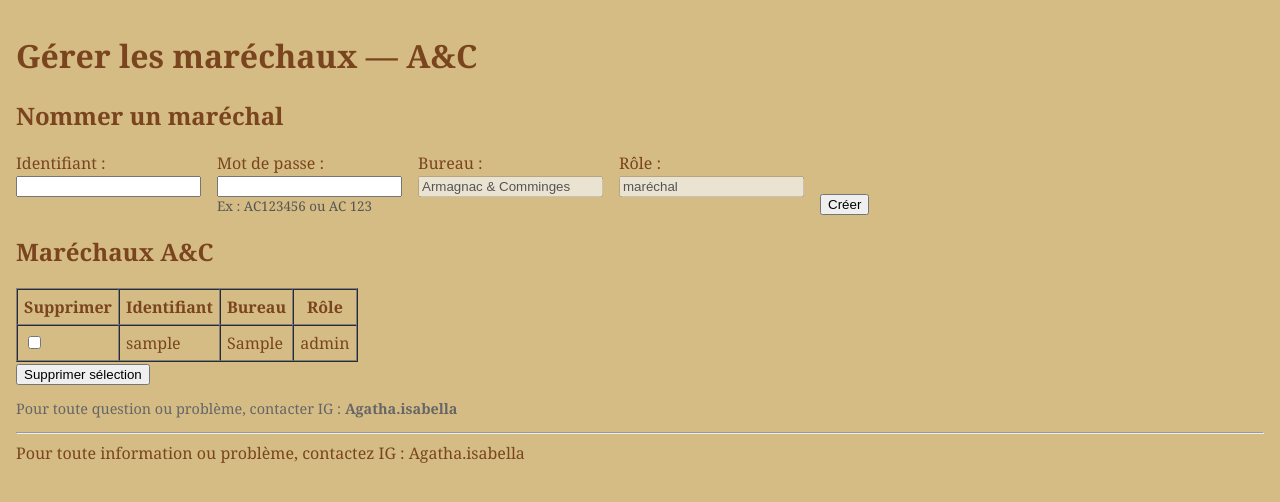
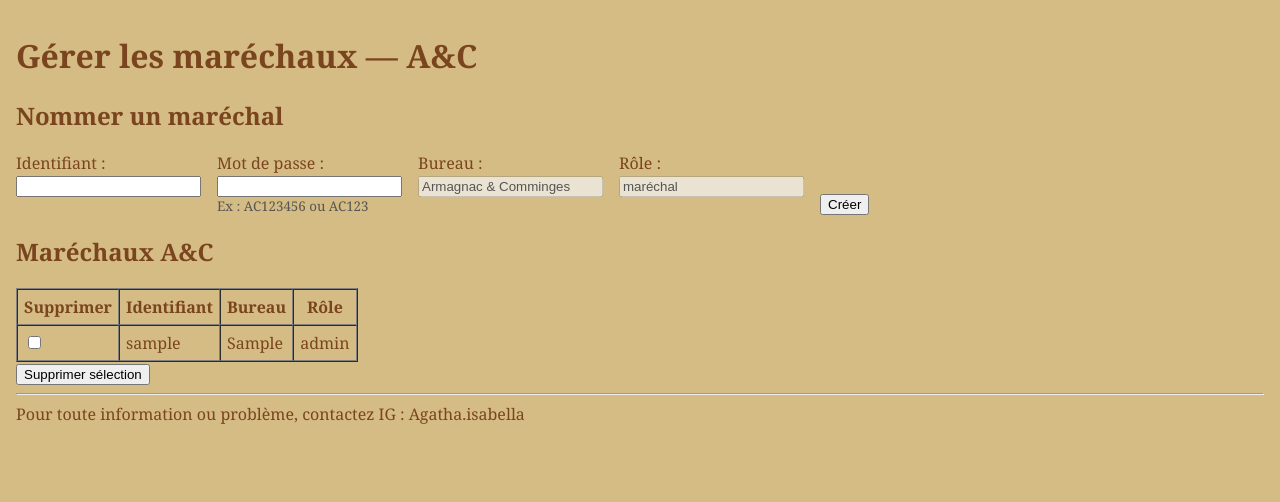
Before and after one commit to Angelah33/les-douanes-du-sud, a Flask app: template templates/marechaux.html in a window 1280 px wide. Shown: the part 41-543 px from the top of the page. Run offline with Flask 3, Linux system fonts and the light colour scheme; the template is opened without the code that fills it: values that come from a table or form of the project are taken from there, others are empty; tables that the repository leaves empty hold one stand-in row (values such as "Sample post"); some libraries are stand-ins or nearby versions.

Commit message:
Update marechaux.html

```diff
--- a/templates/marechaux.html
+++ b/templates/marechaux.html
@@ -13,7 +13,7 @@
   <div>
     <label for="password">Mot de passe :</label><br>
     <input type="text" name="password" id="password" required>
-    <small style="display:block; color: #555;">Ex : AC123456 ou AC 123</small>
+    <small style="display:block; color: #555;">Ex : AC123456 ou AC123</small>
   </div>
 
   <div>
@@ -56,6 +56,4 @@
   <button type="submit">Supprimer sélection</button>
 </form>
 
-<p style="font-size: 0.9em; color: #666;">Pour toute question ou problème, contacter IG : <strong>Agatha.isabella</strong></p>
-
 {% endblock %}
```
